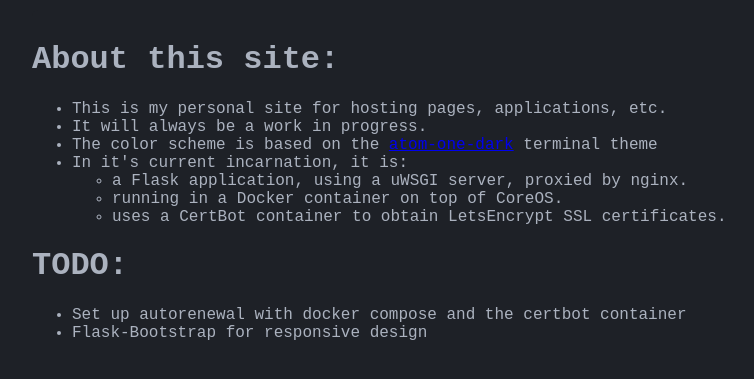
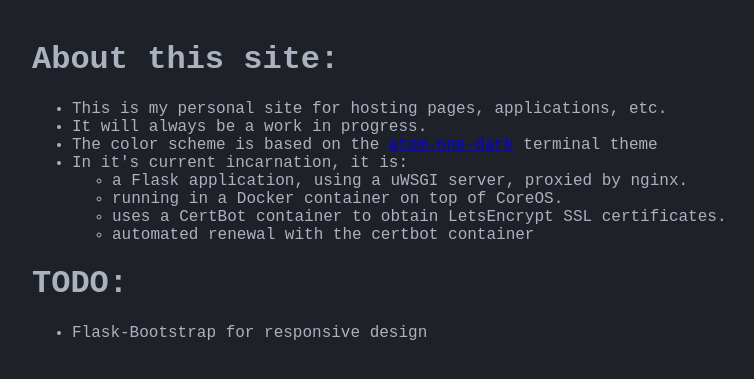
Before and after one commit to free-meal/personal-site, a Flask app: page / in a window 1280 px wide. Shown: the part 35-414 px from the top of the page, without its empty margins (8-762 px from the left). Run offline with Flask 2, Linux system fonts and the light colour scheme.

Commit message:
updated about for autorenewal

```diff
--- a/templates/about_site.html
+++ b/templates/about_site.html
@@ -11,12 +11,12 @@
                     <li>a Flask application, using a uWSGI server, proxied by nginx.</li>
                     <li>running in a Docker container on top of CoreOS.</li>
                     <li>uses a CertBot container to obtain LetsEncrypt SSL certificates.</li>
+                    <li>automated renewal with the certbot container</li>
                 </ul>
             </li>
         </ul>
         <h1>TODO:</h1>
         <ul>
-            <li>Set up autorenewal with docker compose and the certbot container</li>
             <li>Flask-Bootstrap for responsive design</li>
         </ul>
     </div>
```
